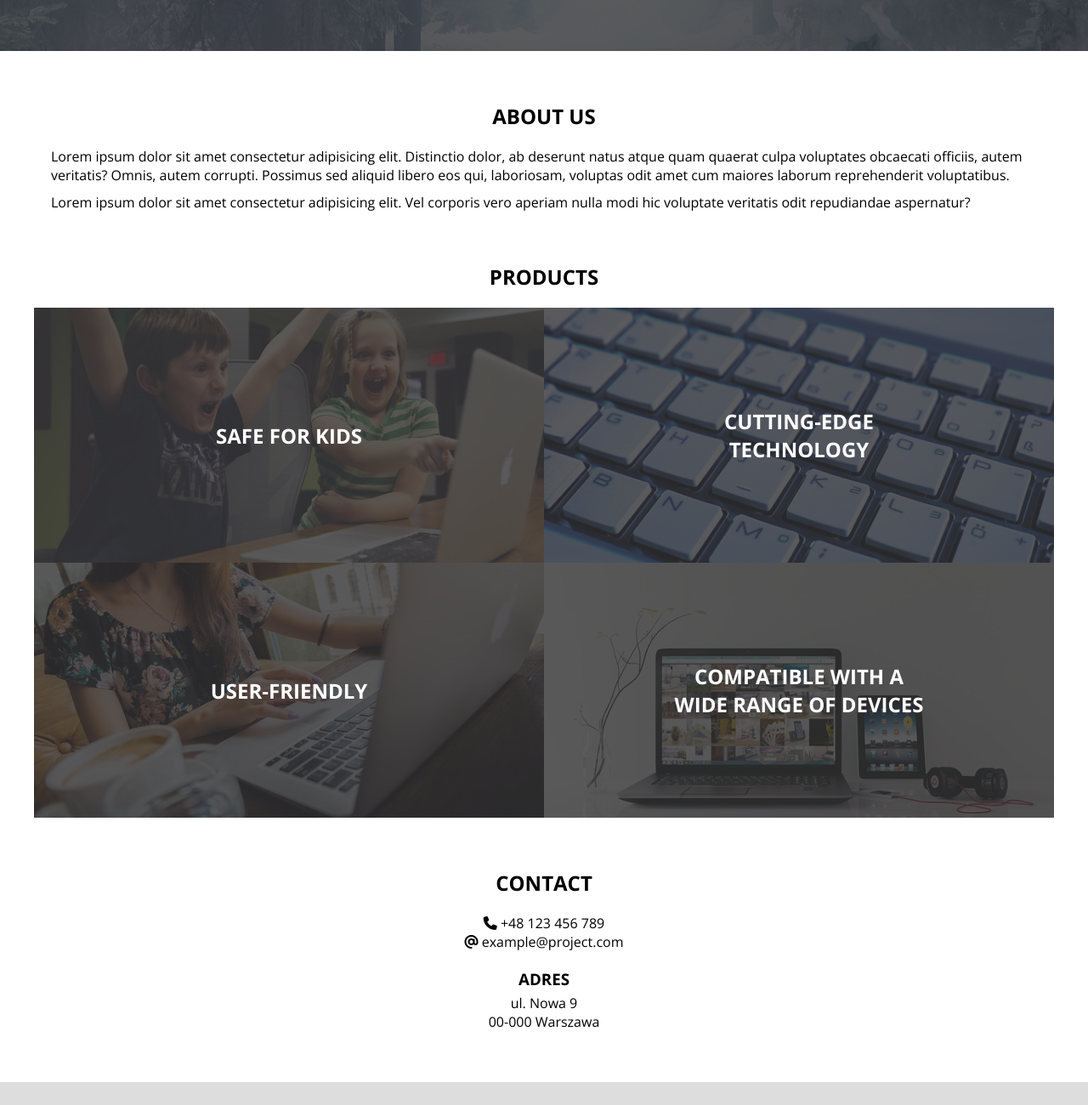
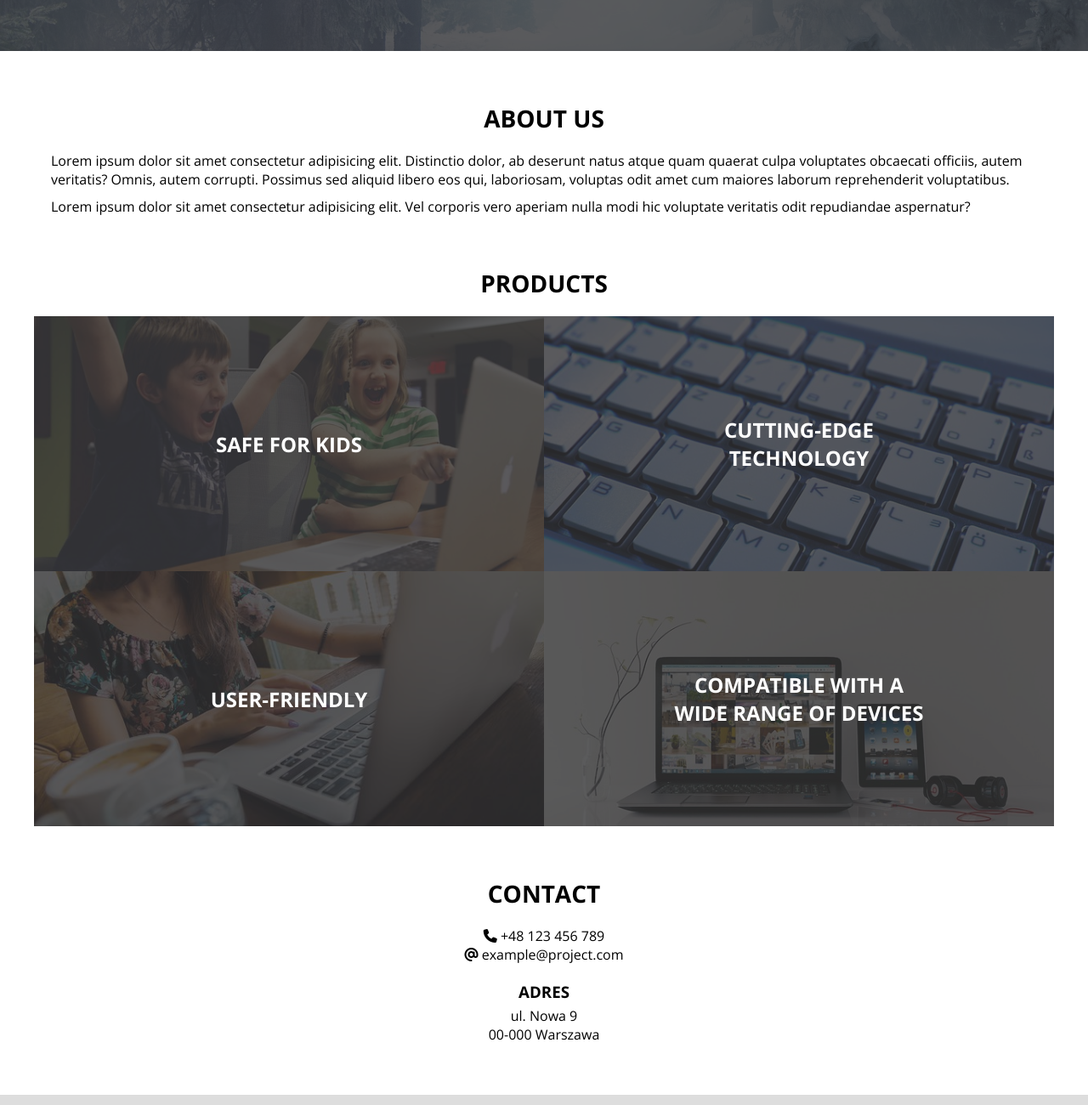
Before and after one commit to gabatk/Responsive-website-project, a plain HTML site: page index.html in a window 1280 px wide. Shown: the part 400-1700 px from the top of the page at 85% size. Drawn offline with nearby package versions, Linux system fonts and the light colour scheme.

Commit message:
Some additional features implemented.

```diff
--- a/css/style.css
+++ b/css/style.css
@@ -2,6 +2,10 @@
     box-sizing: border-box;
     margin: 0;
     padding: 0;
+}
+
+html {
+    scroll-behavior: smooth;
 }
 
 body {
@@ -47,11 +51,18 @@ body {
     text-align: center;
 }
 
+section {
+    scroll-margin-top: 80px;
+}
+
 nav {
+    position: sticky;
+    top: 0;
     height: 60px;
     line-height: 60px;
     background-color: #ddd;
     text-align: center;
+    z-index: 1;
 }
 
 .burger-icon {
@@ -100,10 +111,15 @@ main {
 
 .product h3 {
     text-transform: uppercase;
+    transition: transform .3s;
 }
 
 .first-product {
     background-image: url('../img/children-g0688b312e_640.jpg');
+}
+
+.product:hover h3 {
+    transform: scale(1.6);
 }
 
 .second-product {
@@ -183,6 +199,10 @@ footer {
         display: inline-block;
         width: 50%;
     }
+
+    .section-title {
+        font-size: 28px;
+    }
 }
 
 @media (min-width: 1200px) {
--- a/index.html
+++ b/index.html
@@ -33,9 +33,9 @@
 				<button class="burger-icon"><i class="fas fa-bars"></i></button>
 				<div class="nav-items">
 					<a href="#">home</a>
-					<a href="#">about us</a>
-					<a href="#">products</a>
-					<a href="#">contact</a>
+					<a href="#about-us">about us</a>
+					<a href="#products">products</a>
+					<a href="#contact">contact</a>
 				</div>
 			</div>
 		</nav>
@@ -47,7 +47,9 @@
 			</div>
 		</header>
 		<main>
-			<section class="about-us wrapper">
+			<section
+				class="about-us wrapper"
+				id="about-us">
 				<h2 class="section-title">about us</h2>
 				<p class="about-us-info">
 					Lorem ipsum dolor sit amet consectetur adipisicing elit. Distinctio
@@ -63,7 +65,9 @@
 				</p>
 			</section>
 
-			<section class="products wrapper">
+			<section
+				class="products wrapper"
+				id="products">
 				<h2 class="section-title">products</h2>
 				<div class="products-box">
 					<div class="product first-product">
@@ -96,7 +100,9 @@
 				</div>
 			</section>
 
-			<section class="contact wrapper">
+			<section
+				class="contact wrapper"
+				id="contact">
 				<h2 class="section-title">contact</h2>
 				<p><i class="fas fa-phone"></i> +48 123 456 789</p>
 				<p><i class="fas fa-at"></i> example@project.com</p>
```
